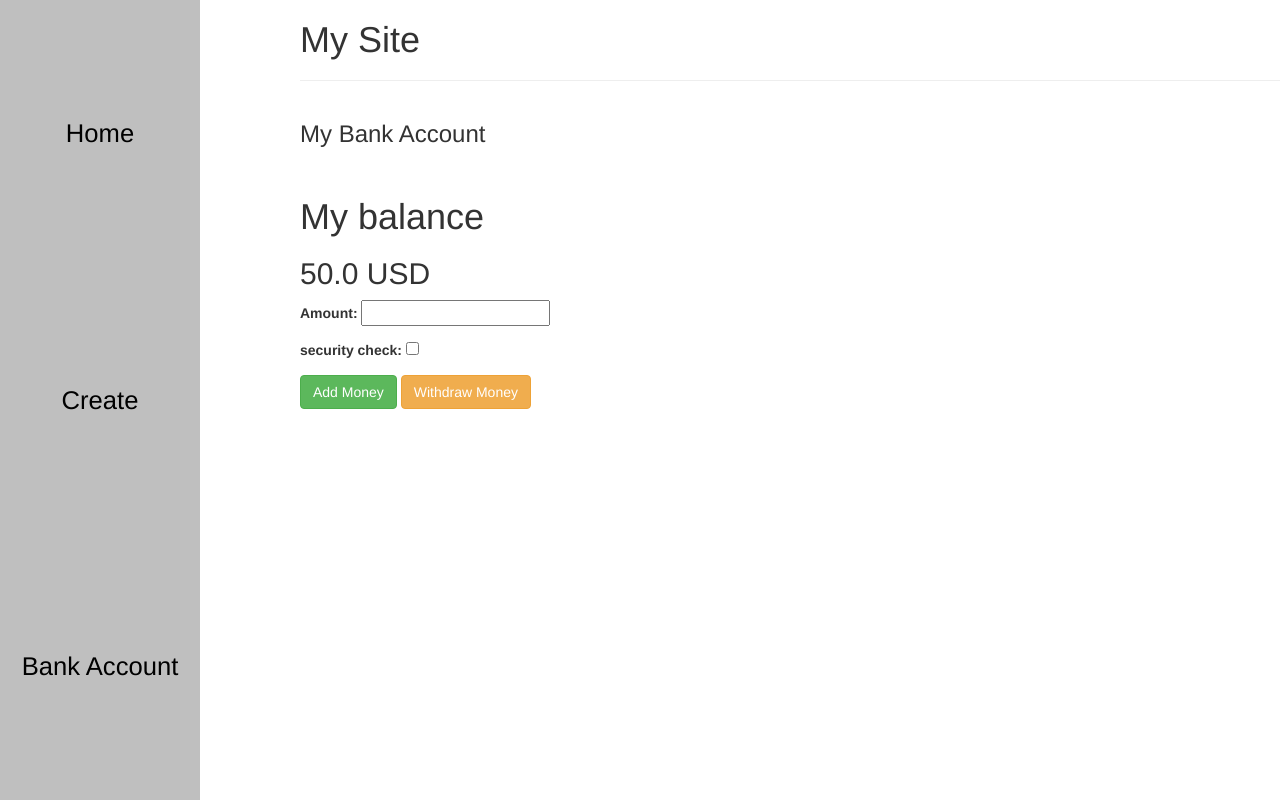
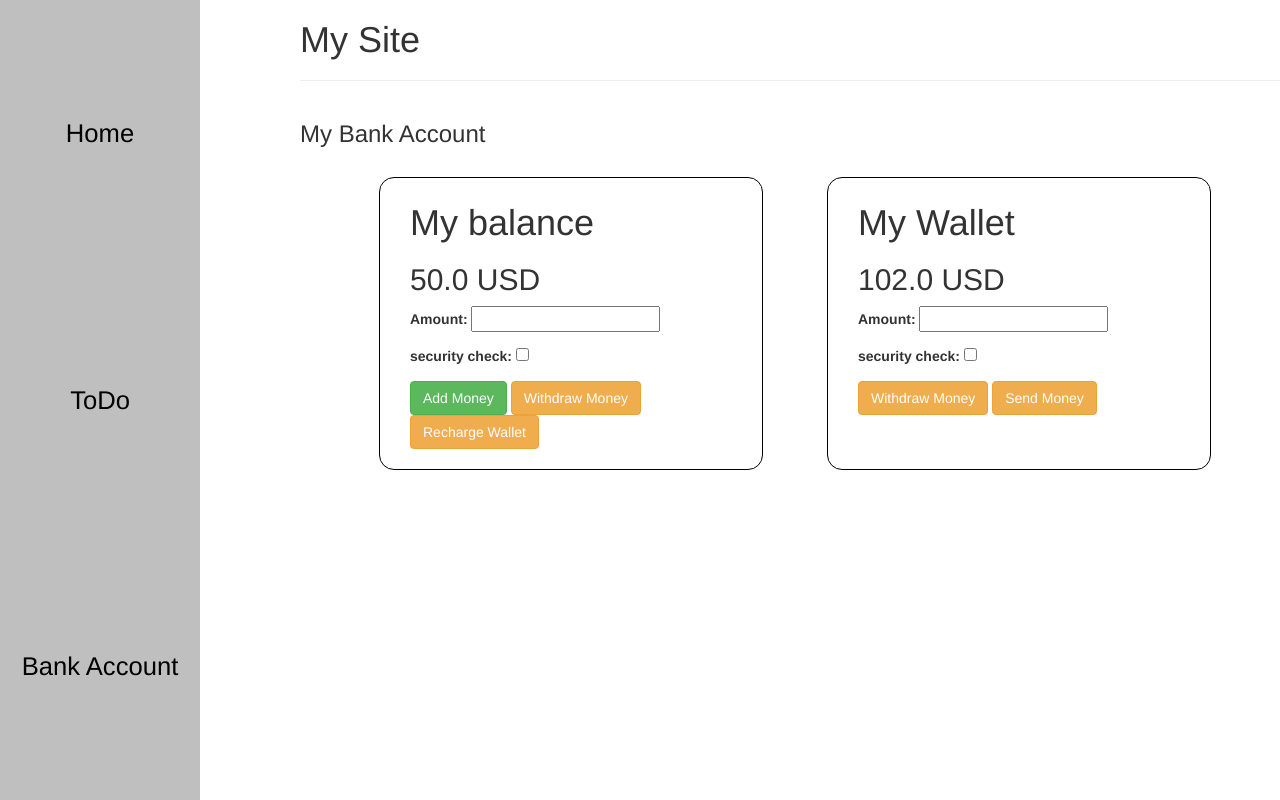
Before and after one commit to MohamedBoutaieb/Django-app, a Django app: page /bank in a window 1280 px wide. Run offline with Django 4.2, Linux system fonts and the light colour scheme; data comes from the database, SQL or seed files in the repository; both versions use the stored data as it was after the commit.

Commit message:
read me + adding wallet

```diff
--- a/main/static/css/style.css
+++ b/main/static/css/style.css
@@ -26,7 +26,9 @@
 
     justify-content: space-around;
 }
-
+.list-group-item{
+    width: 20vw;
+}
 .sidenav .items {
     text-decoration: none;
     font-size: 2vw;
@@ -34,6 +36,16 @@
     transition: 0.5s ease;
     gap: 4vh;
     text-align: center;
+}
+.account{
+    border: 1px solid black;
+    border-radius: 15px;
+    width : 30vw;
+    padding : 5px 30px;
+}
+.cont{
+    display: flex;
+    gap: 5vw;
 }
 a {
     text-decoration: none;
@@ -45,6 +57,11 @@ a {
 .anchor:hover{
     text-decoration: none;
     color: black;
+}
+.tag{
+    text-align: center;
+    position: absolute;
+    width:27vw;
 }
 ul{
      text-decoration: none;
--- a/main/templates/main/create.html
+++ b/main/templates/main/ToDo.html
@@ -16,8 +16,10 @@
     {% csrf_token %}
     <ul class="list-group">
     {% for todo in todos %}
-        <li class="list-group-item "><a class="anchor" href="/{{ todo.id }}">{{ todo.name }} </a> </li>
-        <button type="submit" name="del" value="{{todo.id}}" class="btn btn-danger"> Delete </button>
+        <div class="cont">   <li class="list-group-item "><a class="anchor" href="/{{ todo.id }}">{{ todo.name }} </a> </li>
+
+        <button type="submit" name="del" value="{{todo.id}}" class="btn btn-danger"> Delete </button></div>
+ <hr>
         {% endfor %}
     </ul>
     </form>
--- a/main/templates/main/bank.html
+++ b/main/templates/main/bank.html
@@ -3,17 +3,56 @@
 
 {% block content %} <h3>My Bank Account</h3>
     <br>
+
+    <div class="d-flex justify-content-center cont container">
+        <div class="account">
             <h1> My balance </h1>
-    <h2 class ="{{ blc }}"> {{ account.balance}} USD </h2>
+            <h2 class="{{ blc }}"> {{ account.balance }} USD </h2>
             <form method="post" action="bank" class="form-group">
                 {% csrf_token %}
                 <div class="input-group mb-3">
                     <div class="input-group-prepent">
                         {{ bank.as_p }}
                         <button type="submit" , name="add" class="btn btn-success" , value="add">Add Money</button>
-                <button type="submit" , name="withdraw" class="btn btn-warning" , value="withdraw">Withdraw Money</button>
+                        <button type="submit" , name="withdraw" class="btn btn-warning" , value="withdraw">Withdraw
+                            Money
+                        </button>
+                        <button type="submit" , name="send-acc" class="btn btn-warning" , value="withdraw">Recharge Wallet
+                        </button>
                     </div>
                 </div>
 
             </form>
+        </div>
+        <div class="account">
+            <h1> My Wallet </h1>
+            <h2 class="green"> {{ wallet.balance }} USD </h2>
+            <form method="post" action="bank" class="form-group">
+                {% csrf_token %}
+                <div class="input-group mb-3">
+                    <div class="input-group-prepent">
+                        {{ bank.as_p }}
+                        <button type="submit" , name="withdraw-wal" class="btn btn-warning" , value="withdraw">Withdraw
+                            Money
+                        </button>
+                         <button type="submit" , name="send-wal" class="btn btn-warning" , value="withdraw">Send Money
+                        </button>
+                    </div>
+                </div>
+
+            </form>
+        {% if messages %}
+
+                    {% for message in messages %}
+                        <h3  {% if message.tags %} class="{{ message.tags }} tag"{% endif %}>{{ message }}</h3>
+                    {% endfor %}
+
+            {% endif %}
+        </div>
+
+    </div>
+
+
+
+
 {% endblock %}
--- a/main/templates/main/base.html
+++ b/main/templates/main/base.html
@@ -11,7 +11,7 @@
 <div id="content" ,name="content">
     <div class="sidenav">
         <a class="items"  href="/home">Home</a>
-        <a class="items"  href="/create">Create</a>
+        <a class="items"  href="/create">ToDo</a>
         <a class="items"  href="/bank">Bank Account</a>
     </div>
     <div id="content1" ,name="content" ,class="main">
--- a/main/views.py
+++ b/main/views.py
@@ -2,6 +2,7 @@ from django.shortcuts import render
 from django.http import HttpResponse, HttpResponseRedirect
 from .models import ToDoList, Item, BankAccount
 from .forms import CreateNewList, Bank
+from django.contrib import messages
 
 
 # Create your views here.
@@ -36,7 +37,7 @@ def home(response):
 
 
 def create(response):
-    ls =  ToDoList.objects.all()
+    ls = ToDoList.objects.all()
     if (response.method == "POST"):
         form = CreateNewList(response.POST)
         if response.POST.get("del"):
@@ -48,15 +49,16 @@ def create(response):
             t.save()
         return HttpResponseRedirect("/%i" % t.id)
     form = CreateNewList
-    return render(response, "main/create.html", {"form": form,"todos":ls})
+    return render(response, "main/ToDo.html", {"form": form, "todos": ls})
 
 
 def bank(response):
     acc = BankAccount.objects.get(id=1)
-    if acc.getBalance() < 0 :
-        blc="rouge"
+    wal = BankAccount.objects.get(id=2)
+    if acc.getBalance() < 0:
+        blc = "rouge"
     else:
-        blc="vert"
+        blc = "vert"
     if (response.method == "POST"):
         if acc.getBalance() < 0:
             blc = "rouge"
@@ -65,12 +67,44 @@ def bank(response):
         form = Bank(response.POST)
         if response.POST.get("add"):
             if form.is_valid():
-                acc.balance+= form.cleaned_data["balance"]
+                acc.balance += form.cleaned_data["balance"]
                 acc.save()
         if response.POST.get("withdraw"):
             if form.is_valid():
-                acc.balance-= form.cleaned_data["balance"]
+                acc.balance -= form.cleaned_data["balance"]
+                acc.save()
+        if response.POST.get("add-wal"):
+            if form.is_valid():
+                wal.balance += form.cleaned_data["balance"]
+                wal.save()
+        if response.POST.get("withdraw-wal"):
+            if form.is_valid():
+                wal.balance -= form.cleaned_data["balance"]
+                if (wal.balance < 0):
+                    wal.balance += form.cleaned_data["balance"]
+                    messages.info(response, 'You can\'t withdraw more than you have in your wallet')
+                wal.save()
+        if response.POST.get("send-wal"):
+            if form.is_valid():
+                wal.balance -= form.cleaned_data["balance"]
+                if (wal.balance < 0):
+                    wal.balance += form.cleaned_data["balance"]
+                    messages.info(response, 'You can\'t withdraw more than you have in your wallet')
+                else :
+                    acc.balance += form.cleaned_data["balance"]
+                wal.save()
+                acc.save()
+        if response.POST.get("send-acc"):
+            if form.is_valid():
+
+                if (acc.balance <  form.cleaned_data["balance"]):
+
+                    messages.info(response, 'You can\'t send this amount because you\'re broke')
+                else :
+                    acc.balance -= form.cleaned_data["balance"]
+                    wal.balance += form.cleaned_data["balance"]
+                wal.save()
                 acc.save()
         return HttpResponseRedirect("bank")
     form = Bank
-    return render(response, "main/bank.html", {"bank": form, "account": acc,"blc":blc})
+    return render(response, "main/bank.html", {"bank": form, "account": acc, "blc": blc, "wallet": wal})
```
Also changed, not shown: ReadMe.md, db.sqlite3. Lines whose indentation alone changed are shown as unchanged.
